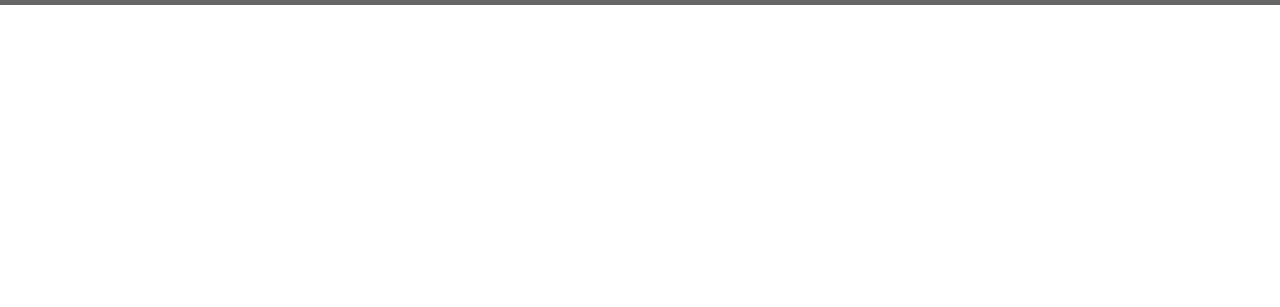
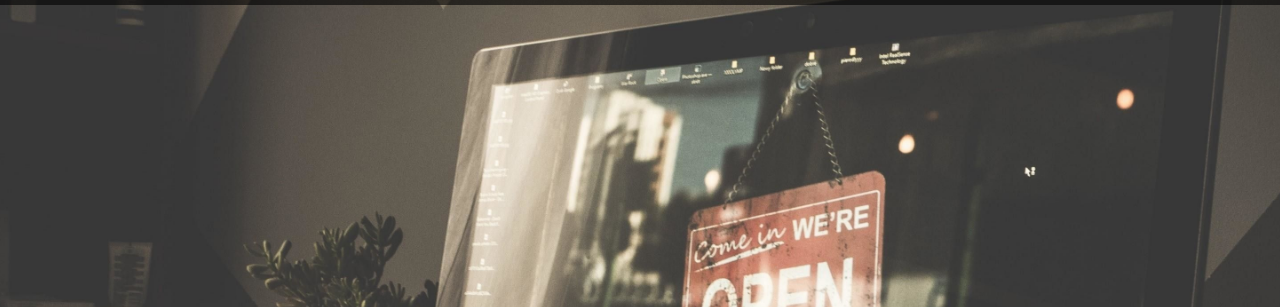
Before and after one commit to xsniperx92/Portfolio, a plain HTML site: page index.html in a window 1280 px wide. Shown: the part 63-370 px from the top of the page. Drawn offline with Linux system fonts and the light colour scheme; the site is published under a folder, as on GitHub Pages, so addresses that start at the root find nothing.

Commit message:
fix homepage bg

```diff
--- a/index.css
+++ b/index.css
@@ -12,7 +12,7 @@ a {
 /* Basic styling */
 body {
   font-family: Arial, sans-serif;
-  background-image: url("/img/1164874.jpg");
+  background-image: url("./img/1164874.jpg");
   background-size: cover;
   background-repeat: no-repeat;
   background-position: center;
```
